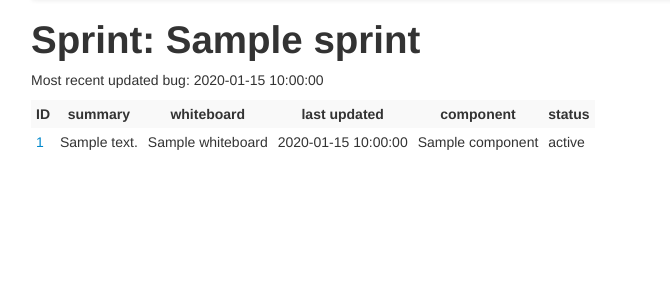
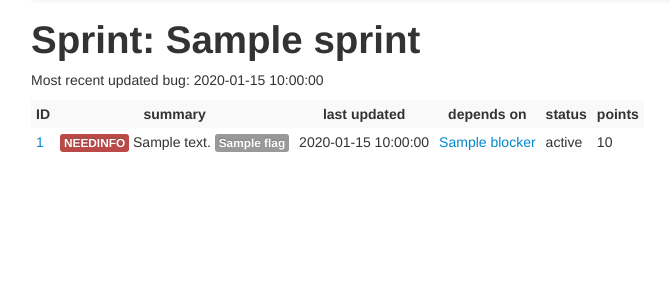
Before and after one commit to willkg/ernest, a Flask app: template ernest/templates/sprint.html in a window 1280 px wide. Shown: the part 42-342 px from the top of the page, without its empty margins (9-679 px from the left). Run offline with Flask 2, Linux system fonts and the light colour scheme; the template is opened without the code that fills it: most values are stand-ins (such as "Sample title", 1, 10 or a date in 2020).

Commit message:
Add doc links to README; flesh out sprint page

```diff
--- a/ernest/main.py
+++ b/ernest/main.py
@@ -1,7 +1,7 @@
 import collections
 import json
 import os
-import urllib
+import re
 import uuid
 
 import requests
@@ -21,6 +21,12 @@ MONTH = DAY * 30
 LOGIN_URL = 'https://bugzilla.mozilla.org/index.cgi'
 BUGZILLA_API_URL = 'https://api-dev.bugzilla.mozilla.org/latest'
 
+WHITEBOARD_SPRINT_RE = re.compile(
+    r'u=(?P<user>[^\s]+) '
+    r'c=(?P<component>[^\s]+) '
+    r'p=(?P<points>[^\s]+) '
+    r's=(?P<sprint>[^\s]+)')
+WHITEBOARD_FLAGS_RE = re.compile(r'\[(?P<flag>[^\]]+)\]')
 
 # Create the app
 app = Flask(__name__)
@@ -97,12 +103,45 @@ class SprintView(MethodView):
                 'status',
                 'whiteboard',
                 'last_change_time',
-                'component'
+                'component',
+                'depends_on',
+                'flags',
+                'groups',
             ),
             sprint=sprint,
             token=token,
             changed_after=changed_after,
         )
+
+        bugs = bug_data['bugs']
+        for bug in bugs:
+            bug['needinfo'] = []
+            bug['confidentialgroup'] = False
+            bug['securitygroup'] = False
+            bug['points'] = None
+
+            for flag in bug.get('flags', []):
+                if flag['name'] == 'needinfo':
+                    bug['needinfo'].append(flag['requestee']['name'])
+                # FIXME - are there other flags we're interested in?
+
+            for group in bug.get('groups', []):
+                if group['name'] == 'mozilla-corporation-confidential':
+                    bug['confidentialgroup'] = True
+                elif group['name'] == 'websites-security':
+                    bug['securitygroup'] = True
+
+            # Pick out points
+            wb_sprint_match = WHITEBOARD_SPRINT_RE.match(bug['whiteboard'])
+            if wb_sprint_match:
+                try:
+                    bug['points'] = int(wb_sprint_match.group('points'))
+                except ValueError:
+                    pass
+
+            # Pick out flags
+            bug['whiteboardflags'] = WHITEBOARD_FLAGS_RE.findall(bug['whiteboard'])
+
 
         # FIXME - this fails if there's no bug data
         latest_change_time = max(
@@ -112,7 +151,7 @@ class SprintView(MethodView):
             'sprint.html',
             sprint=sprint,
             latest_change_time=latest_change_time,
-            bugs=bug_data['bugs']
+            bugs=bugs
         )
 
 
--- a/ernest/templates/sprint.html
+++ b/ernest/templates/sprint.html
@@ -9,19 +9,37 @@
     <tr>
       <th>ID</th>
       <th>summary</th>
-      <th>whiteboard</th>
       <th>last updated</th>
-      <th>component</th>
+      <th>depends on</th>
       <th>status</th>
+      <th>points</th>
     </tr>
     {% for bug in bugs %}
       <tr class="bug-row bug-row-{{ bug.status.lower() }}">
         <td><a href="https://bugzilla.mozilla.org/show_bug.cgi?id={{ bug.id }}">{{ bug.id }}</a></td>
-        <td>{{ bug.summary }}</td>
-        <td>{{ bug.whiteboard }}</td>
+        <td>
+          {% if bug.securitygroup %}
+            <span class="label label-important">SECURE</span>
+          {% endif %}
+          {% if bug.confidentialgroup %}
+            <span class="label label-important">CONFIDENTIAL</span>
+          {% endif %}
+          {% if bug.needinfo %}
+            <span class="label label-important" title="{{ bug.needinfo }}">NEEDINFO</span>
+          {% endif %}
+          {{ bug.summary }}
+          {% for flag in bug.whiteboardflags %}
+            <span class="label">{{ flag }}
+          {% endfor %}
+        </td>
         <td>{{ bug.last_change_time }}</td>
-        <td>{{ bug.component }}</td>
+        <td>
+          {% for blocker in bug.depends_on %}
+            <a href="http://bugzilla.mozilla.org/show_bug.cgi?id={{ blocker }}">{{ blocker }}</a>
+          {% endfor %}
+        </td>
         <td>{{ bug.status }}</td>
+        <td>{{ bug.points }}</td>
       </tr>
     {% endfor %}
   </table>
```
Also changed, not shown: 1 other file.
